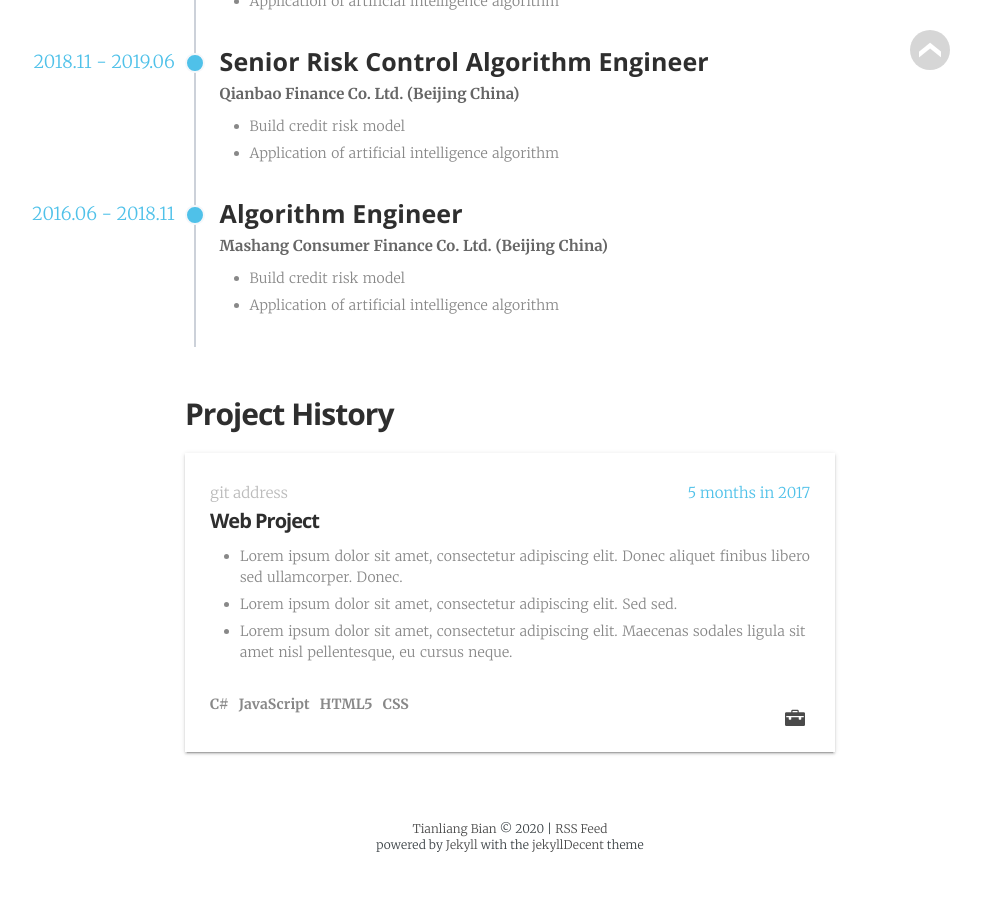
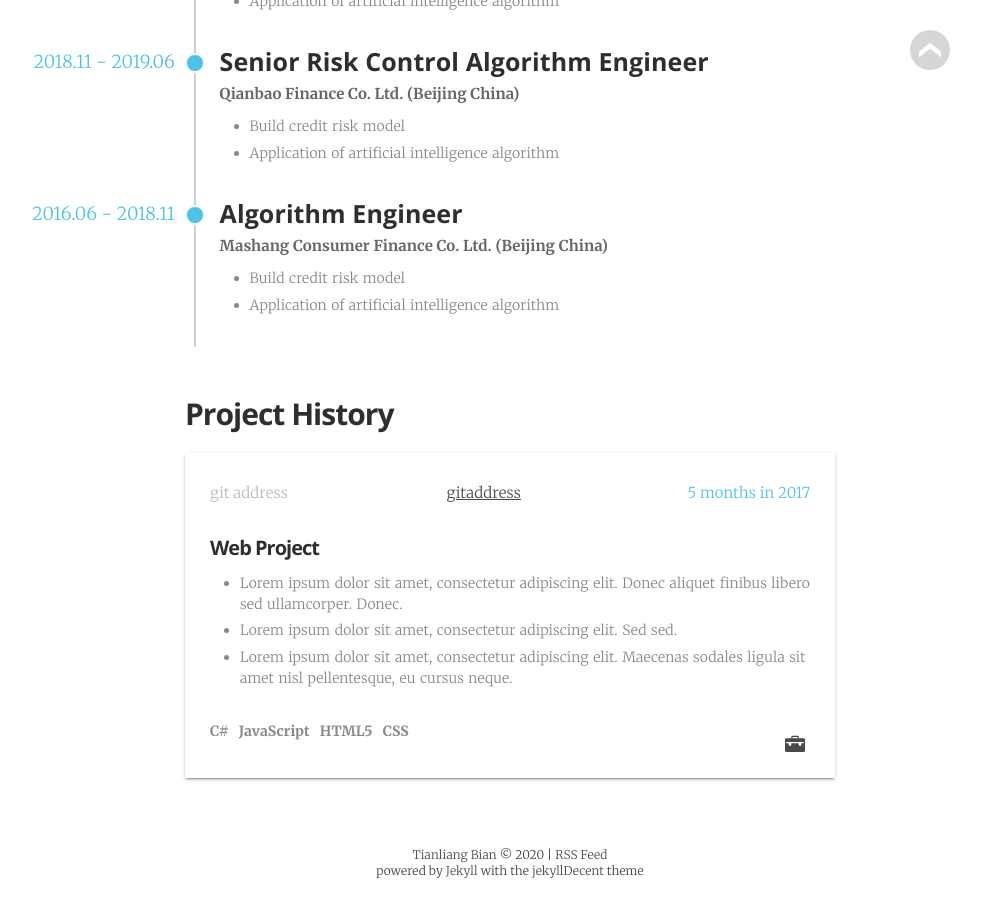
Before and after one commit to TyrionBian/tyrionbian.github.io, a Jekyll site: the page built from _pages/cv.md, in a window 1280 px wide and 900 px high, scrolled down 1425 px. Shown: the whole window, without its empty margins (130-1111 px from the left). Built offline with Jekyll 4.4.1, drawn with Linux system fonts in a browser that asks for light colours; some web fonts are replaced; before the commit the page ends 2298 px from its top, so only the background shows below that.

Commit message:
Update cv.md

```diff
--- a/_pages/cv.md
+++ b/_pages/cv.md
@@ -70,6 +70,9 @@
 <div class="md-card shadow project">
     <div class="meta">
         <div class="team" style="cursor: pointer;" onclick="window.location='{{project.url}}';">git address</div>
+        <p class="github-button-container">
+            <a class="github-button" href="{{project.url}}" data-size="large" data-show-count="false" aria-label="">gitaddress</a>
+        </p>
         <div class="time">{{project.time}}</div>
     </div>
     <div class="content">
```
